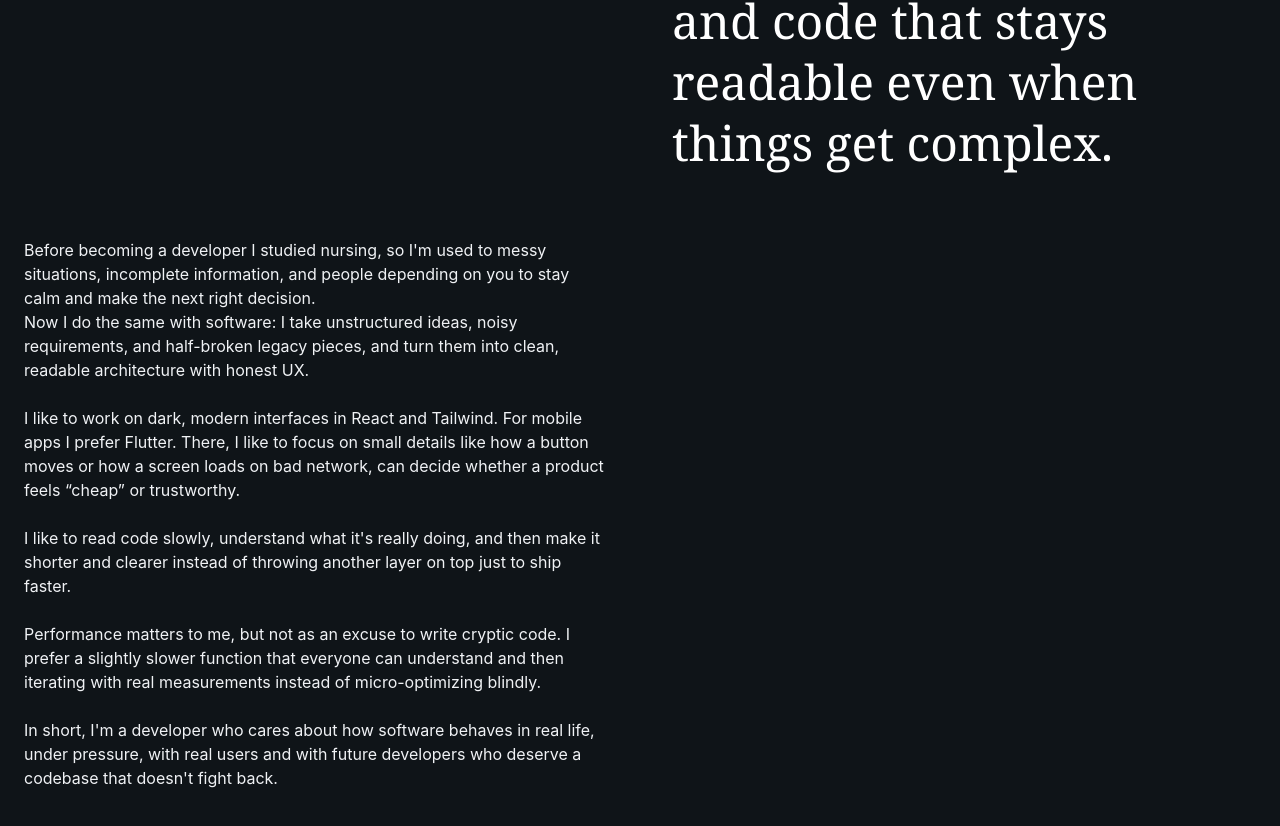
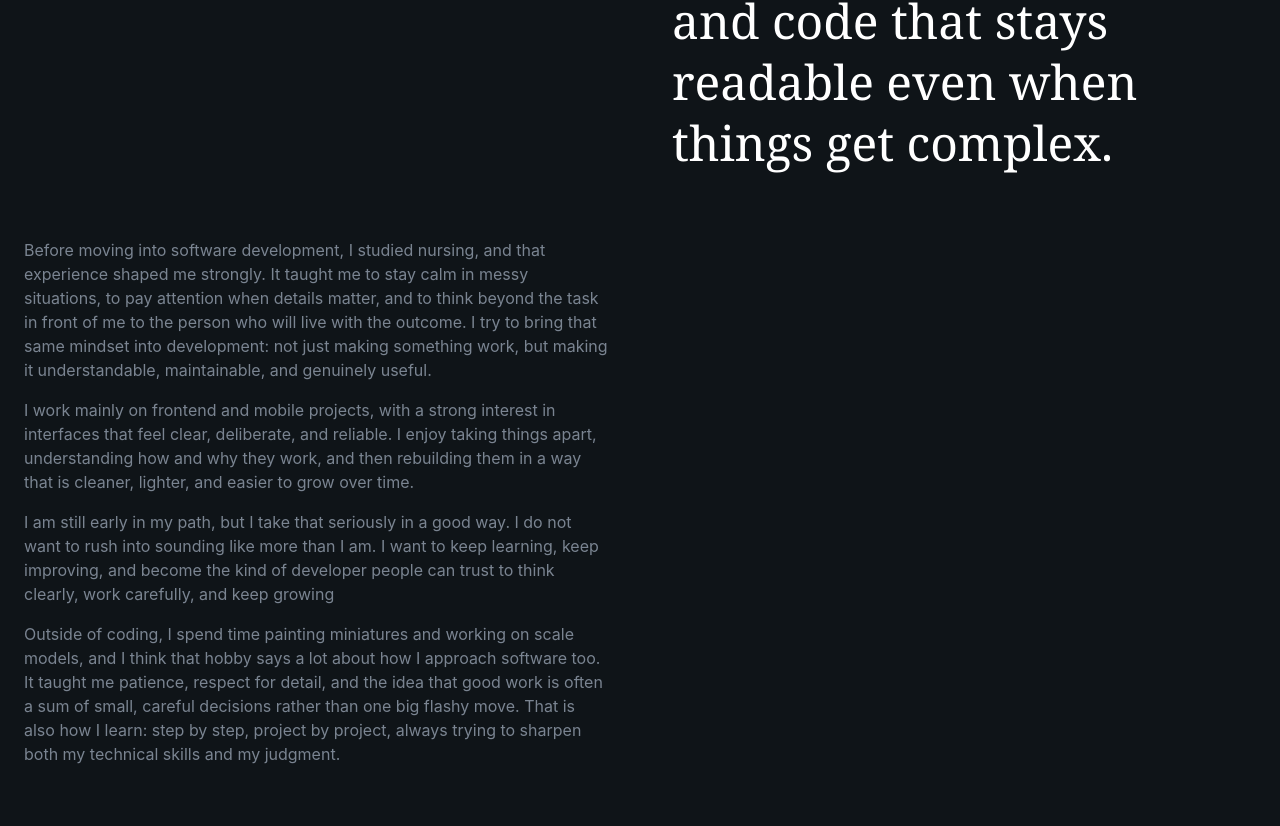
Before and after one commit to Satik37/satik37.github.io, a React (Vite) app: page / in a window 1280 px wide. Shown: the part 1530-2356 px from the top of the page. Built offline with nearby package versions, Linux system fonts and the light colour scheme.

Commit message:
update text abou.jsx

```diff
--- a/src/sections/About.jsx
+++ b/src/sections/About.jsx
@@ -54,28 +54,18 @@ export const About = () => {
                         </span>
                     </h2>
 
-                    <div>
+                    <div className='space-y-4 text-muted-foreground animate-fade-in animation-delay-200'>
                         <p>
-                            Before becoming a developer I studied nursing, so I'm used to messy situations, incomplete information, and people depending on you to stay calm and make the next right decision.
+                            Before moving into software development, I studied nursing, and that experience shaped me strongly. It taught me to stay calm in messy situations, to pay attention when details matter, and to think beyond the task in front of me to the person who will live with the outcome. I try to bring that same mindset into development: not just making something work, but making it understandable, maintainable, and genuinely useful.
                         </p>
                         <p>
-                            Now I do the same with software: I take unstructured ideas, noisy requirements, and half-broken legacy pieces, and turn them into clean, readable architecture with honest UX.
+                            I work mainly on frontend and mobile projects, with a strong interest in interfaces that feel clear, deliberate, and reliable. I enjoy taking things apart, understanding how and why they work, and then rebuilding them in a way that is cleaner, lighter, and easier to grow over time.
                         </p>
-                        <br/>
                         <p>
-                            I like to work on dark, modern interfaces in React and Tailwind. For mobile apps I prefer Flutter. There, I like to focus on small details like how a button moves or how a screen loads on bad network, can decide whether a product feels “cheap” or trustworthy.
+                            I am still early in my path, but I take that seriously in a good way. I do not want to rush into sounding like more than I am. I want to keep learning, keep improving, and become the kind of developer people can trust to think clearly, work carefully, and keep growing
                         </p>
-                        <br/>
                         <p>
-                            I like to read code slowly, understand what it's really doing, and then make it shorter and clearer instead of throwing another layer on top just to ship faster.
-                        </p>
-                        <br/>
-                        <p>
-                            Performance matters to me, but not as an excuse to write cryptic code. I prefer a slightly slower function that everyone can understand and then iterating with real measurements instead of micro-optimizing blindly.
-                        </p>
-                        <br/>
-                        <p>
-                            In short, I'm a  developer who cares about how software behaves in real life, under pressure, with real users and with future developers who deserve a codebase that doesn't fight back.
+                            Outside of coding, I spend time painting miniatures and working on scale models, and I think that hobby says a lot about how I approach software too. It taught me patience, respect for detail, and the idea that good work is often a sum of small, careful decisions rather than one big flashy move. That is also how I learn: step by step, project by project, always trying to sharpen both my technical skills and my judgment.
                         </p>
                     </div>
                 </div>
```
